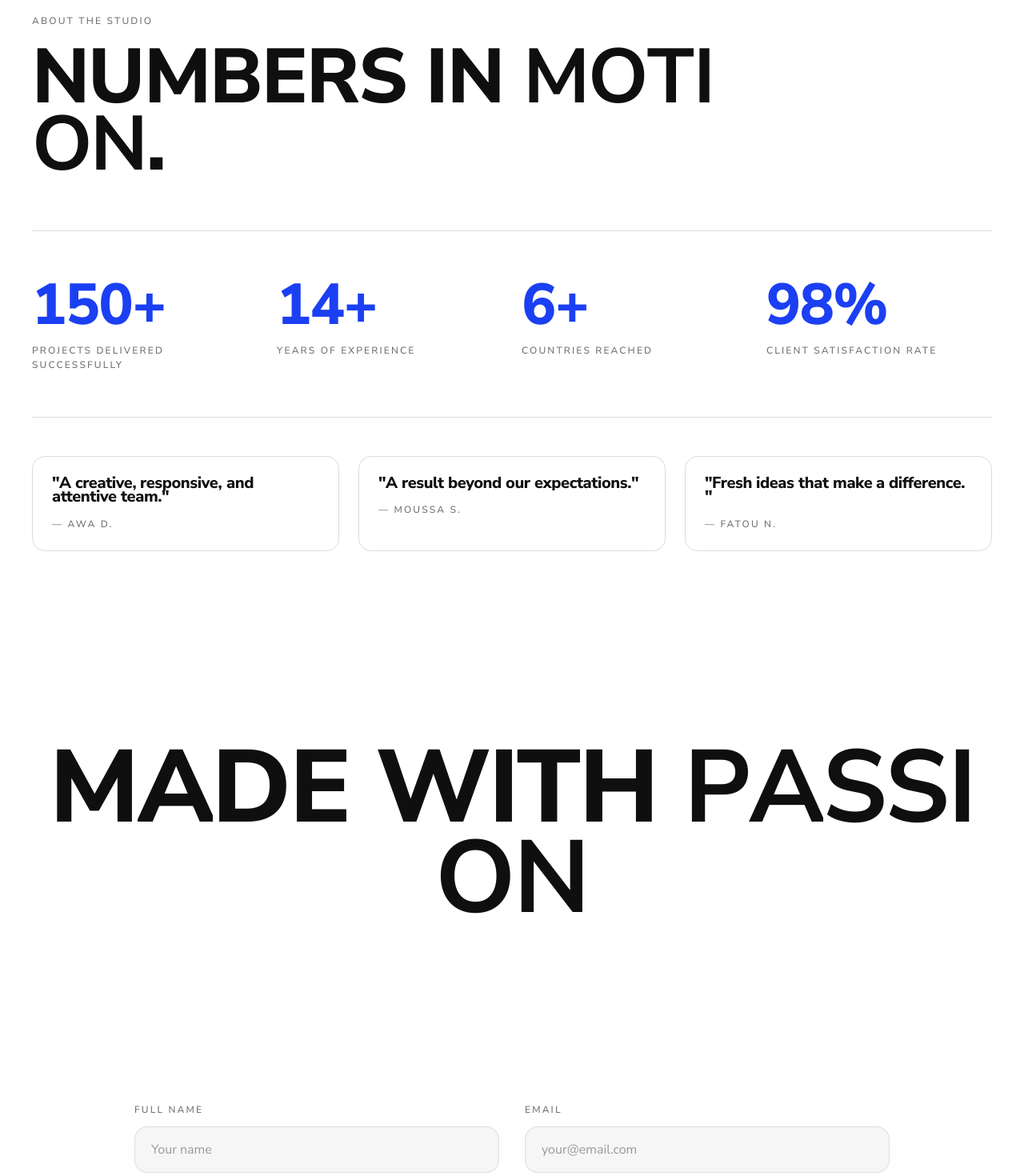
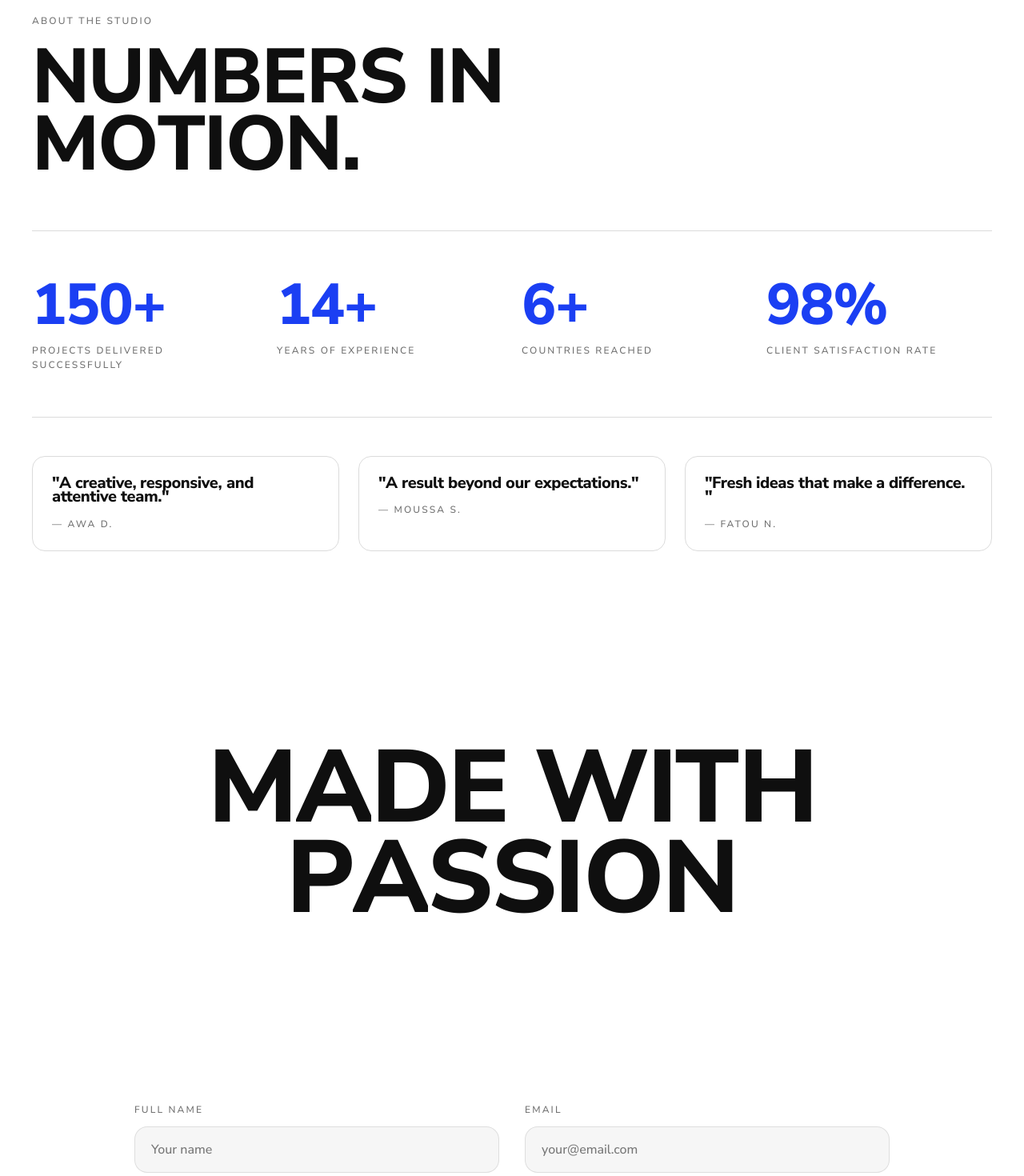
Before and after one commit to ndourmotion-art/thefabrique, a React (Vite) app: page / in a window 1280 px wide. Shown: the part 10440-11910 px from the top of the page at 80% size. Built offline with nearby package versions, Linux system fonts and the light colour scheme; the HTML template or start-up script is replaced by a standard one.

Commit message:
Changes
Co-authored-by: ndourmotion-art <277729954+ndourmotion-art@users.noreply.github.com>

```diff
--- a/src/components/clever/ContactCTA.tsx
+++ b/src/components/clever/ContactCTA.tsx
@@ -8,7 +8,7 @@ export const ContactCTA = () => {
   const [fileName, setFileName] = useState<string | null>(null);
 
   const inputClass =
-    "w-full rounded-2xl bg-muted/60 border border-foreground/10 px-5 py-4 text-base text-foreground placeholder:text-foreground/40 focus:outline-none focus:ring-2 focus:ring-primary/40 focus:border-transparent transition";
+    "w-full rounded-2xl bg-muted/60 border border-foreground/10 px-5 py-4 text-base text-foreground font-medium placeholder:text-foreground/55 focus:outline-none focus:ring-2 focus:ring-primary/40 focus:border-transparent transition";
   const labelClass = "block eyebrow text-foreground/60 mb-3";
 
   return (
--- a/src/components/clever/MadeWithPassion.tsx
+++ b/src/components/clever/MadeWithPassion.tsx
@@ -6,7 +6,8 @@ export const MadeWithPassion = () => {
     <section className="py-16 md:py-24">
       <div ref={ref} className="reveal mx-auto max-w-[1400px] px-6 lg:px-10 text-center">
         <h2 className="font-display uppercase font-bold leading-[0.9] tracking-tight text-[14vw] md:text-[10vw]">
-          Made with <span className="font-bold">passion</span>
+          <span className="block">Made with</span>
+          <span className="block">passion</span>
         </h2>
       </div>
     </section>
--- a/src/components/clever/Stats.tsx
+++ b/src/components/clever/Stats.tsx
@@ -20,15 +20,16 @@ export const Stats = () => {
       <div className="mx-auto max-w-[1400px] px-6 lg:px-10">
         <div ref={ref} className="reveal">
           <div className="eyebrow text-foreground/60 mb-5">About the studio</div>
-          <h2 className="font-display uppercase text-display-lg text-7xl font-sans font-medium max-w-4xl">
-            Numbers in <span className="font-bold">motion</span>.
+          <h2 className="font-display uppercase text-display-lg font-bold max-w-4xl">
+            <span className="block">Numbers in</span>
+            <span className="block">motion.</span>
           </h2>
         </div>
 
         <div className="mt-16 grid grid-cols-2 md:grid-cols-4 gap-10 md:gap-6 border-y border-foreground/15 py-14">
           {stats.map((s) => (
             <div key={s.label} className="text-center md:text-left">
-              <div className="font-display text-6xl md:text-7xl text-primary">{s.value}</div>
+              <div className="font-display font-bold text-6xl md:text-7xl text-primary">{s.value}</div>
               <div className="mt-3 eyebrow text-foreground/60">{s.label}</div>
             </div>
           ))}
--- a/src/index.css
+++ b/src/index.css
@@ -189,14 +189,26 @@
   text-transform: uppercase;
   letter-spacing: 0.02em;
   white-space: nowrap;
-  transform: translate(-50%, -50%) scale(0.7);
+  transform: translate(-50%, -50%) scale(0.4);
   opacity: 0;
-  transition: opacity 180ms ease, transform 280ms cubic-bezier(0.16, 1, 0.3, 1);
   will-change: left, top, transform;
 }
 .work-project__view.is-visible {
-  transform: translate(-50%, -50%) scale(1);
-  opacity: 1;
+  animation: work-pop 440ms cubic-bezier(0.34, 1.56, 0.64, 1) both;
+}
+@keyframes work-pop {
+  0%   { transform: translate(-50%, -50%) scale(0.3); opacity: 0; }
+  55%  { transform: translate(-50%, -50%) scale(1.14); opacity: 1; }
+  75%  { transform: translate(-50%, -50%) scale(0.94); }
+  90%  { transform: translate(-50%, -50%) scale(1.03); }
+  100% { transform: translate(-50%, -50%) scale(1); opacity: 1; }
+}
+@media (prefers-reduced-motion: reduce) {
+  .work-project__view.is-visible {
+    animation: none;
+    transform: translate(-50%, -50%) scale(1);
+    opacity: 1;
+  }
 }
 .work-project__overlay {
   z-index: 3;
```
